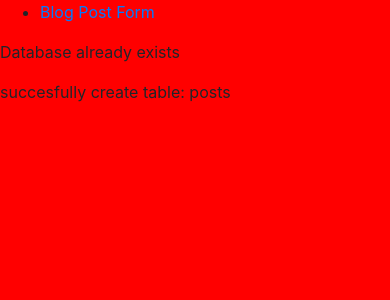
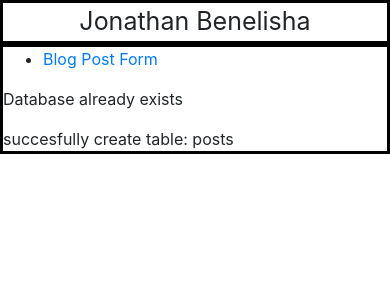
Before and after one commit to jonathanbenelisha/jonathan-blog, a PHP site: page / in a window 390 px wide. Shown: the top 300 px of the page. Run offline with PHP 8.4, Linux system fonts and the light colour scheme; some libraries are stand-ins or nearby versions.

Commit message:
added media query for iphone and ipad and stylizied the page

```diff
--- a/css/main.css
+++ b/css/main.css
@@ -1,8 +1,31 @@
+
 body{
 	background-color: red;
+}
+div{
+	height: 100%;
+	height: 100%;
+	border: 3px solid black;
+}
+
+#div1{
+	border-top: 3px;
+	text-align: center;
+	font-size: 25px;
+	height: 100%;
+	height: 100%;
+	border: 3px solid black;
+
+}
+//media query in this situation changes the color of the screen as you resize
+// media queries for iphone and ipad//
+@media only screen and (max-width: 1024px) {
+
+	html{background-color: green;}
 }
 
 @media only screen and (max-width: 320px) {
 
 	html{background-color: blue;}
+	}
 }
--- /dev/null
+++ b/css/post.css
@@ -0,0 +1,3 @@
+#body1{
+	background-color: red;
+}
--- a/index.php
+++ b/index.php
@@ -2,6 +2,11 @@
 <html>
 <link rel="stylesheet" type="text/css" href="css/main.css">
 <body>
+<div id="div1">
+	Jonathan Benelisha
+</div>
+<div>
+
 
 
 <?php
@@ -16,6 +21,7 @@
 	require_once(__DIR__ . "/view/navigation.php");
 	require_once(__DIR__ . "/controller/create-db.php");
 ?>
+</div>
 
 </body>
 </html>
--- a/view/header.php
+++ b/view/header.php
@@ -3,8 +3,6 @@
 <title> </title>
 <meta name="viewport" content="width-device-width, initial-scale=1.0">
 <link rel="stylesheet" type="text/css" href="bootstrap.min.css">
-<link href='http://fonts.googleapis.com/css?family=Khand:300,400' rel='stylesheet' type='text/css'>
-<link rel="stylesheet" type="text/css" href="main.css">
 <meta charset="UTF-8">
 </head>
 <body>
```
Also changed, not shown: post.php (+9 -0 lines).
